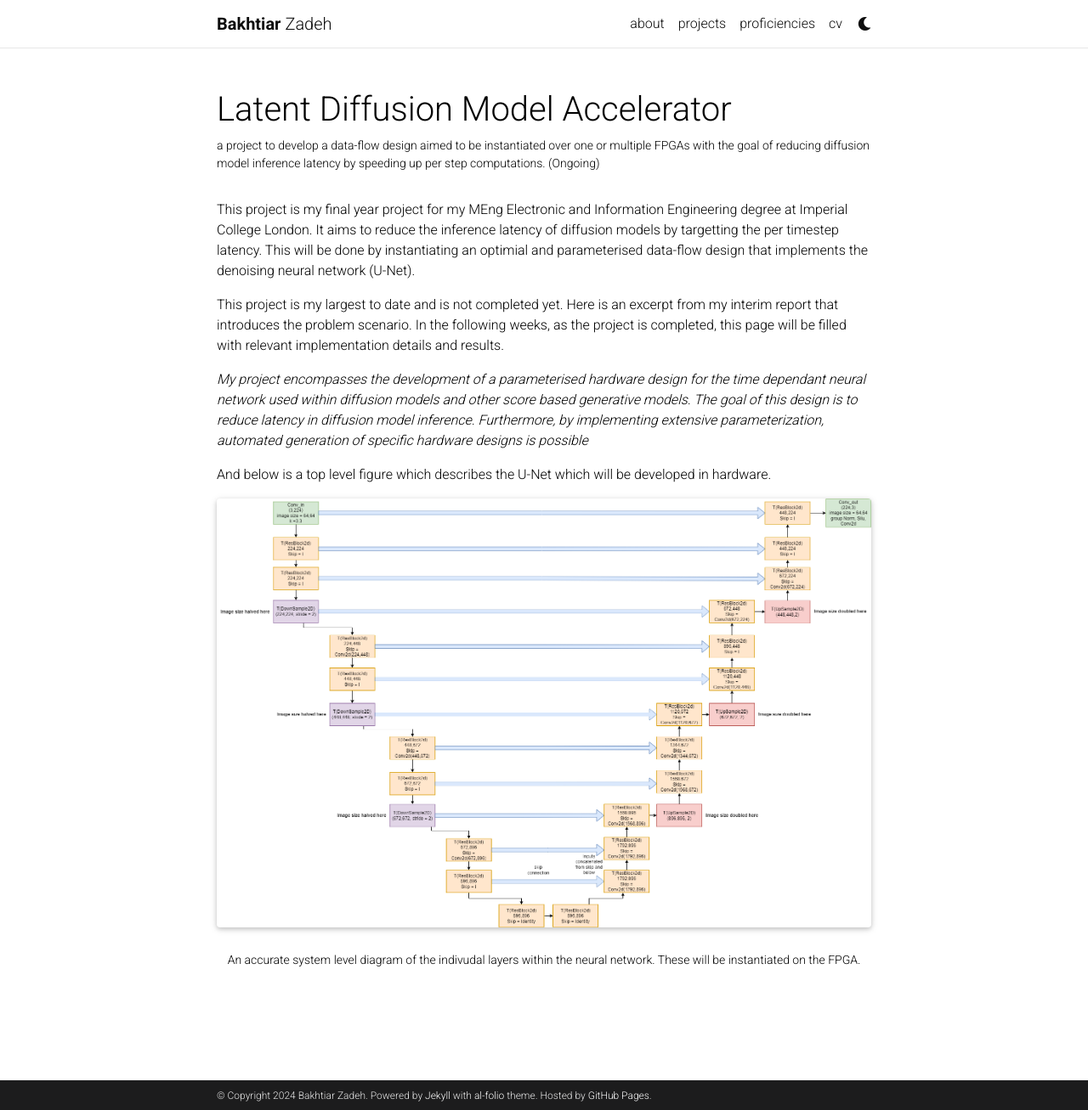
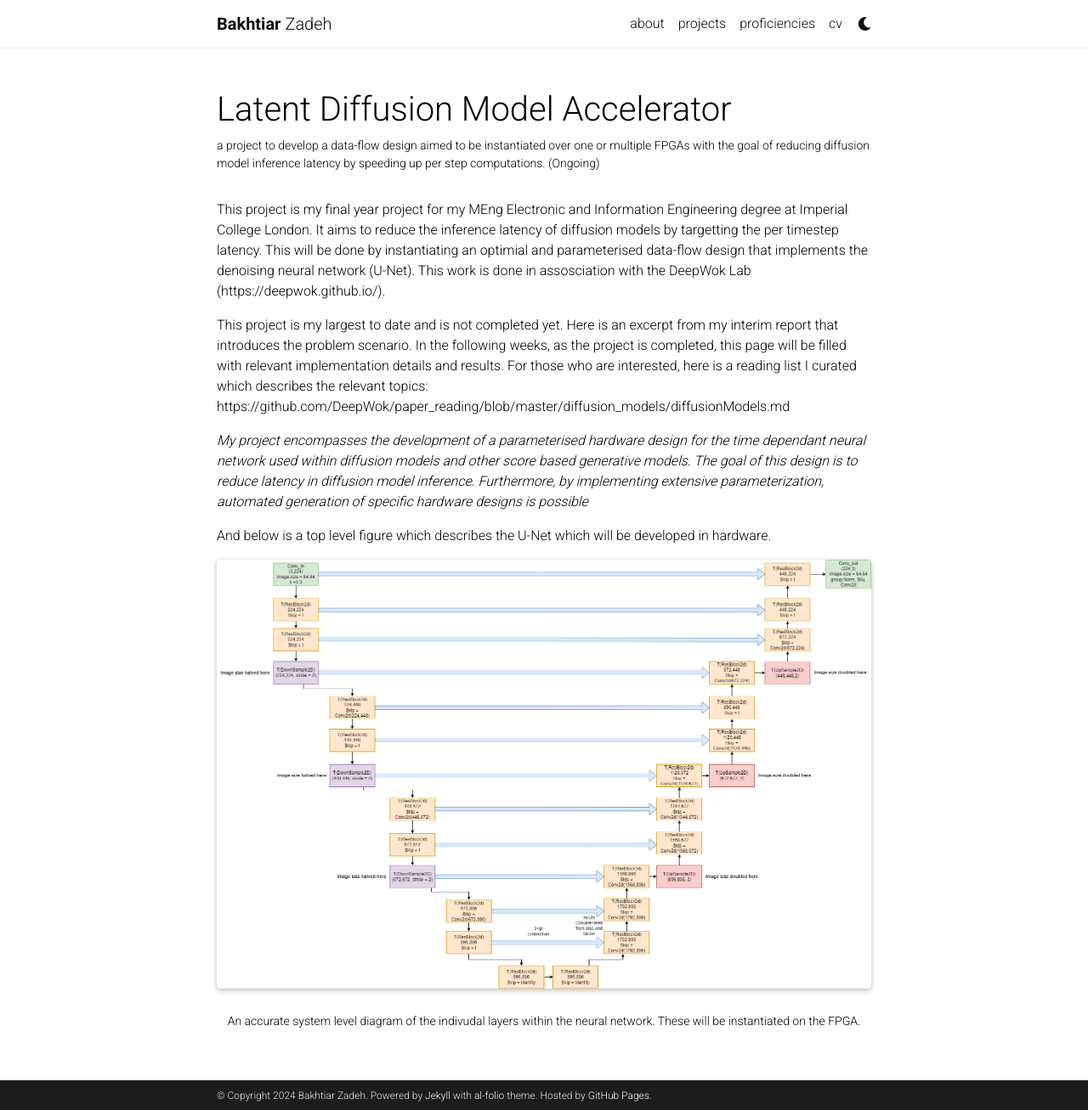
Before and after one commit to bakhtiarZ/bakhtiarZ.github.io, a Jekyll site: the page built from _projects/1_project.md, in a window 1280 px wide and 1307 px high. Shown: the whole window at 85% size. Built offline with Jekyll 4.4.1, drawn with Linux system fonts in a browser that asks for light colours; full-size pictures stand in for the smaller copies a plugin makes; comment, search, counter and statistics services are not loaded; a style sheet for code colours, icons or effects is not loaded.

Commit message:
adding some info

```diff
--- a/_projects/1_project.md
+++ b/_projects/1_project.md
@@ -7,9 +7,9 @@ importance: 1
 category: work
 ---
 
-This project is my final year project for my MEng Electronic and Information Engineering degree at Imperial College London. It aims to reduce the inference latency of diffusion models by targetting the per timestep latency. This will be done by instantiating an optimial and parameterised data-flow design that implements the denoising neural network (U-Net).
+This project is my final year project for my MEng Electronic and Information Engineering degree at Imperial College London. It aims to reduce the inference latency of diffusion models by targetting the per timestep latency. This will be done by instantiating an optimial and parameterised data-flow design that implements the denoising neural network (U-Net). This work is done in assosciation with the DeepWok Lab (https://deepwok.github.io/).
 
-This project is my largest to date and is not completed yet. Here is an excerpt from my interim report that introduces the problem scenario. In the following weeks, as the project is completed, this page will be filled with relevant implementation details and results.
+This project is my largest to date and is not completed yet. Here is an excerpt from my interim report that introduces the problem scenario. In the following weeks, as the project is completed, this page will be filled with relevant implementation details and results. For those who are interested, here is a reading list I curated which describes the relevant topics: https://github.com/DeepWok/paper_reading/blob/master/diffusion_models/diffusionModels.md
 
 *My project encompasses the development of a parameterised hardware design for the time dependant neural
 network used within diffusion models and other score based generative models. The goal of this design is
```
